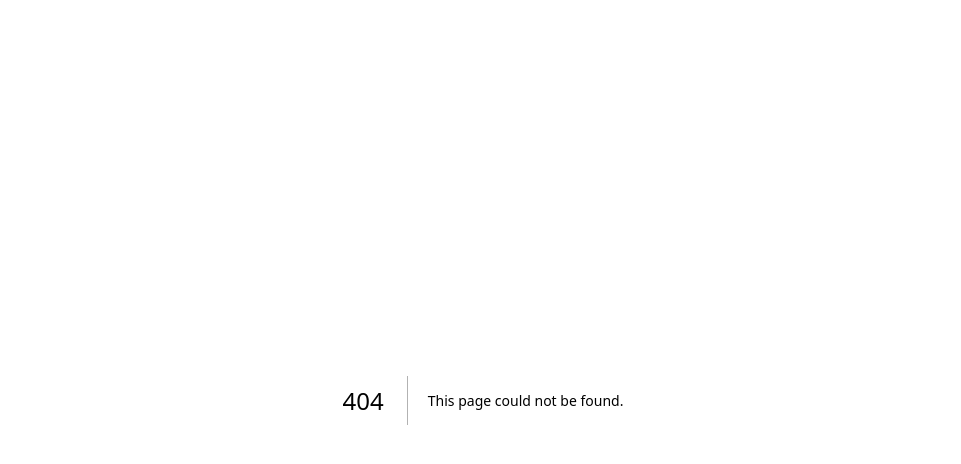
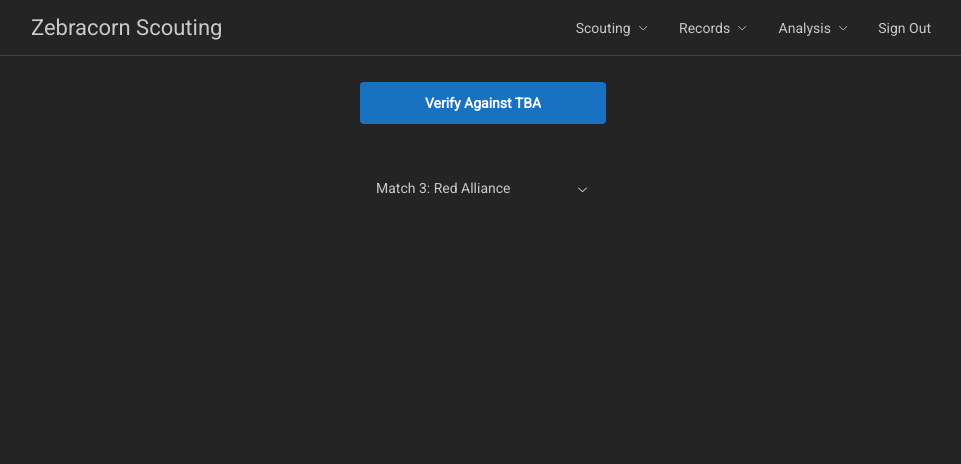
Before and after one commit to FRC900/scouting-site, a Next.js app: page /records/verify in a window 1280 px wide. Before the commit this address had no page. Shown: the top 464 px of the page, without its empty margins (157-1118 px from the left). Built offline with nearby package versions, Linux system fonts and the light colour scheme.

Commit message:
verify page ui

```diff
--- a/app/(header)/records/page.tsx
+++ b/app/(header)/records/page.tsx
@@ -52,14 +52,16 @@ export default function Page() {
 					>
 						Users
 					</Button>
-					{/* <Button
+					<Button
+						component={Link}
+						href="/records/verify"
 						variant="filled"
 						color={theme.colors.milkshake[4]}
 						size="md"
 						leftSection={<IconRosetteDiscountCheckFilled size={16} />}
 					>
 						Verify
-					</Button> */}
+					</Button>
 				</SimpleGrid>
 			</Group>
 		</>
--- /dev/null
+++ b/app/(header)/records/verify/page.tsx
@@ -0,0 +1,72 @@
+import {
+  Button,
+  Container,
+  Space,
+  Stack,
+} from "@mantine/core";
+import VerifyAccordian from "../../../../components/Verify/verify";
+import { VerificationErrors } from "../../../../lib/definitions";
+
+/**
+ * Level 0:
+ *
+ * total score
+ *
+ * Level 1:
+ *
+ * total auto points
+ * total teleop points
+ * minorfouls
+ * majorfouls
+ *
+ * Level 2:
+ *
+ * autol1, autol2, autol3, autol4
+ * teleopl1, teleopl2, teleopl3, teleopl4
+ * teleopnet, teleopprocessor
+ */
+
+const errors: VerificationErrors[] = [
+  {
+    key: "3-Red",
+    teams: [
+      {
+        number: 900,
+        form: "id",
+      },
+      {
+        number: 9000,
+        form: "id",
+      },
+      {
+        number: 9496,
+        form: "id",
+      },
+    ],
+    errors: [
+      {
+        type: "autol1",
+        magnitude: 1,
+      },
+      {
+        type: "autol2",
+        magnitude: 2,
+      },
+    ],
+  },
+];
+
+export default function Page() {
+
+  return (
+    <Container>
+      <Stack>
+        <Button variant="filled" size="md">
+          Verify Against TBA
+        </Button>
+        <Space h="xs" />
+        <VerifyAccordian errors={errors} />
+      </Stack>
+    </Container>
+  );
+}
--- a/components/Header/NavLinks/index.tsx
+++ b/components/Header/NavLinks/index.tsx
@@ -6,11 +6,11 @@ import {
 	IconCalendarEvent,
 	IconChartArcs,
 	IconChartArrowsVertical,
-	IconChartDots3,
 	IconChevronDown,
 	IconClipboardData,
 	IconFileFilled,
 	IconForms,
+	IconRosetteDiscountCheckFilled,
 	IconUserFilled,
 } from "@tabler/icons-react";
 import classes from "../Header.module.css";
@@ -60,6 +60,12 @@ const links = [
 				icon: <IconUserFilled style={{ width: rem(14), height: rem(14) }} />,
 				perm: "admin",
 			},
+			{
+				link: "/records/verify",
+				label: "Verify",
+				icon: <IconRosetteDiscountCheckFilled style={{ width: rem(14), height: rem(14) }} />,
+				perm: "lead"
+			}
 		],
 	},
 	{
--- /dev/null
+++ b/components/Verify/verify.tsx
@@ -0,0 +1,44 @@
+"use client";
+
+import { Accordion, Button, Group, Space, SimpleGrid, Text } from "@mantine/core";
+import capitalize from "../../lib/capitalize";
+import Link from "next/link";
+import { VerificationErrors } from "../../lib/definitions";
+
+export default function VerifyAccordian({ errors }: { errors: VerificationErrors[] }) {
+  const items = errors.map((error) => (
+    <Accordion.Item key={error.key} value={error.key}>
+      <Accordion.Control>{`Match ${error.key.split("-")[0]}: ${
+        error.key.split("-")[1]
+      } Alliance `}</Accordion.Control>
+      <Accordion.Panel>
+        <Group>
+          {error.teams.map((team, index) => (
+            <Button
+              key={index}
+              component={Link}
+              href={`/records/stand-forms/${team.form}/edit`}
+              variant="filled"
+            >
+              {team.number}
+            </Button>
+          ))}
+        </Group>
+        <Space h="sm" />
+        <SimpleGrid cols={3}>
+          {error.errors.map((error, index) => (
+            <Text size="md" key={index}>
+              {capitalize(error.type)}: {error.magnitude}
+            </Text>
+          ))}
+        </SimpleGrid>
+      </Accordion.Panel>
+    </Accordion.Item>
+  ));
+
+  return (
+    <Accordion variant="filled" radius="md">
+      {items}
+    </Accordion>
+  );
+}
```
Also changed, not shown: lib/definitions.ts (+12 -0 lines).
